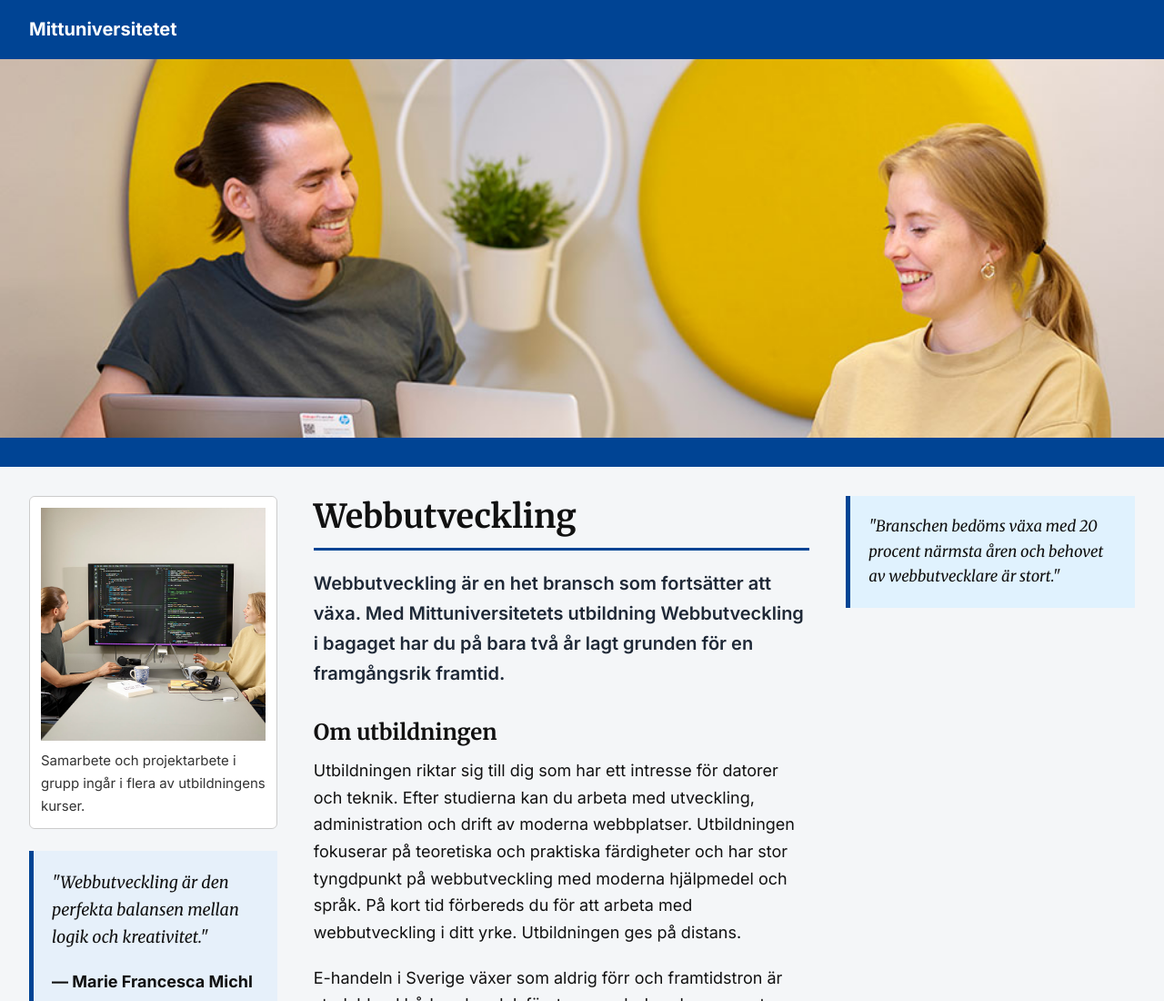
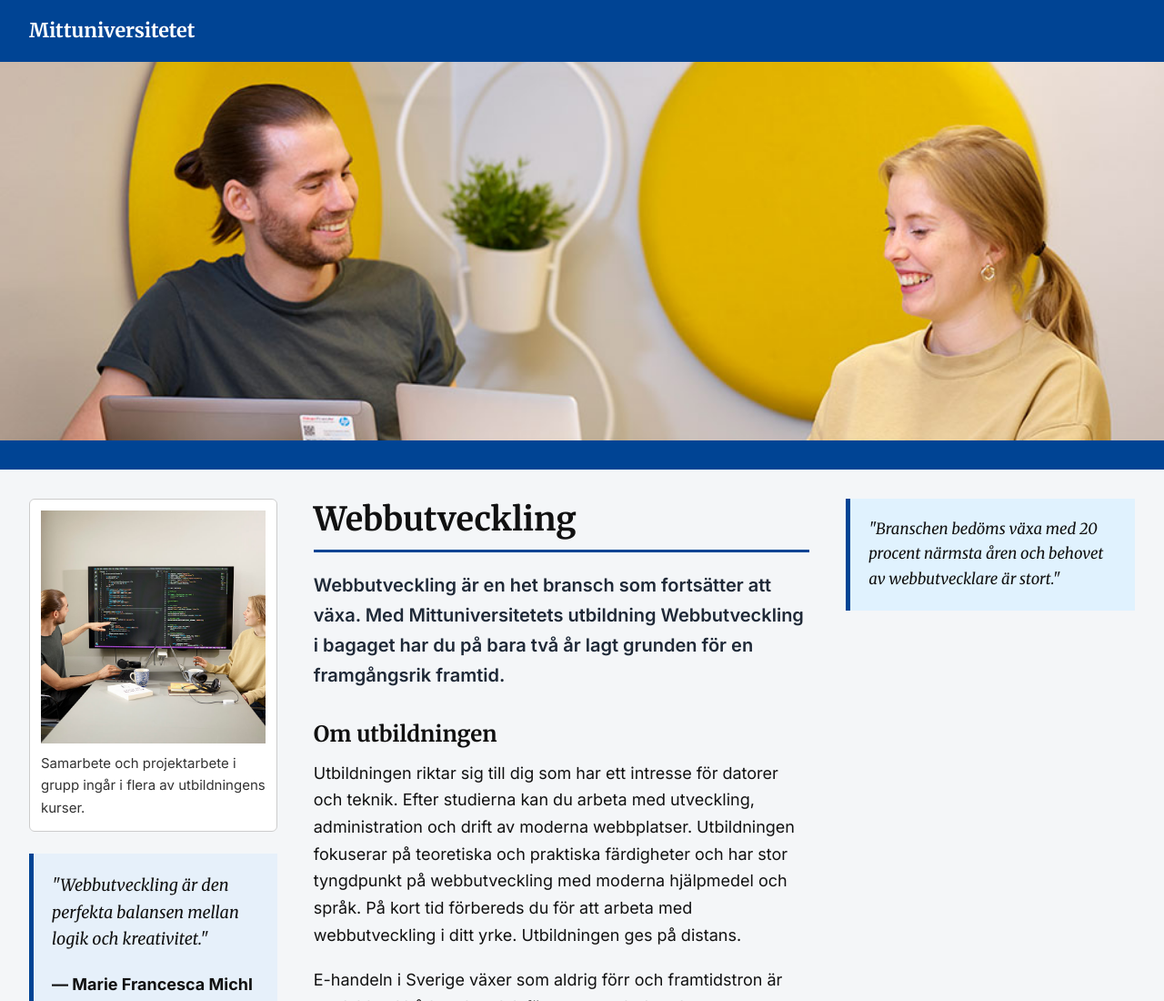
Before and after one commit to joer1807/labb-2-tillg-nglighet, a plain HTML site: page index.html in a window 1280 px wide. Shown: the top 1100 px of the page at 91% size. Drawn offline with Linux system fonts and the light colour scheme.

Commit message:
till pages

```diff
--- a/style.css
+++ b/style.css
@@ -2,7 +2,7 @@
    1. GRUNDINSTÄLLNINGAR (MOBILE FIRST - Gäller för mobil)
    ========================================================= */
 html {
-  font-size: 100%; /* 1rem = 16px, skalar dynamiskt */
+  font-size: 100%; /* 1rem = 16px,  */
 }
 
 body {
@@ -60,8 +60,9 @@ img {
 
 #university-name {
   margin: 0 0 1rem 0;
-  font-size: 1.25rem;
+  font-size: 1.35rem;
   font-weight: bold;
+  font-family: 'Merriweather', Georgia, serif;
 }
 
 #header-image {
```
Also changed, not shown: tillganglighet.html (+1 -1 lines).
